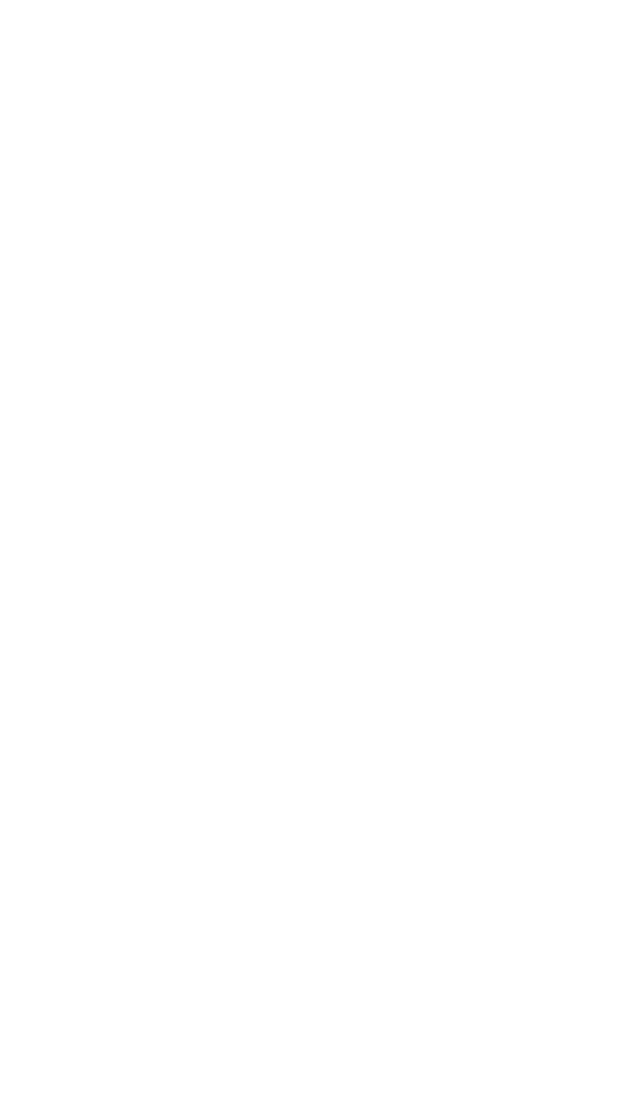
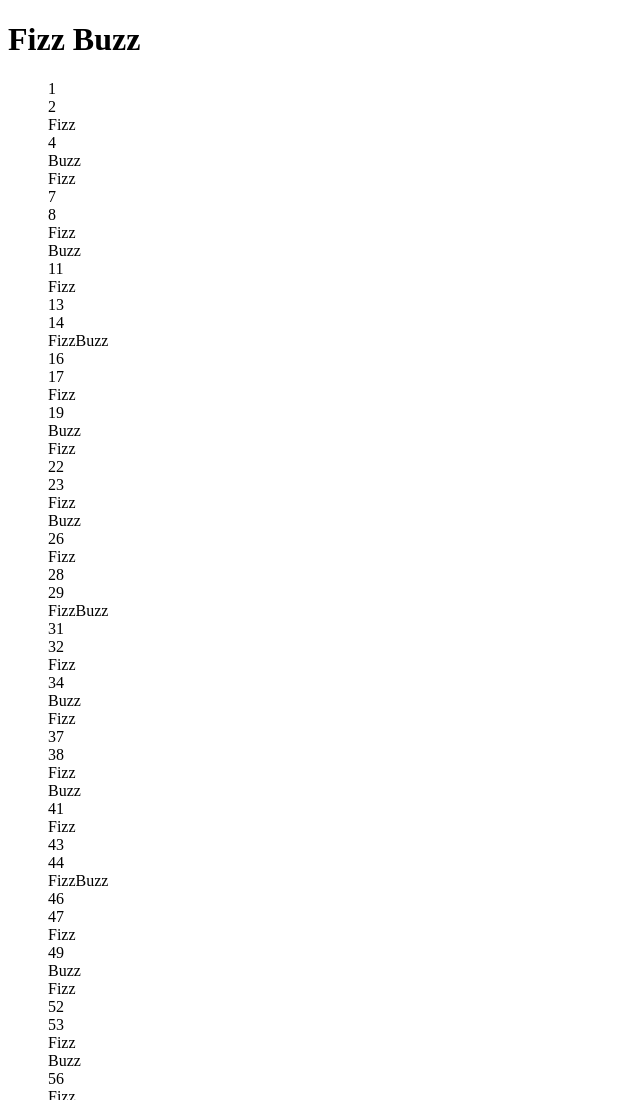
Before and after one commit to igorgaidolfi/js-fizzbuzz, a plain HTML site: page index.html in a window 1280 px wide. Shown: the top 1100 px of the page, without its empty margins (0-640 px from the left). Before the commit the page ends 800 px from the top, so only its background shows below. Drawn offline with Linux system fonts and the light colour scheme.

Commit message:
update Bonus

```diff
--- a/index.html
+++ b/index.html
@@ -6,6 +6,8 @@
         <title>Document</title>
     </head>
     <body>
+        <h1>Fizz Buzz</h1>
+        <ul></ul>
         <script src="./js/script.js"></script>
     </body>
 </html>
--- a/js/script.js
+++ b/js/script.js
@@ -1,13 +1,17 @@
+const list = document.querySelector('ul')
 for(let i=1; i<=100; i++){
     if(i%15==0){
-        console.log('FizzBuzz')
+        let li = `<li style="list-style: none">FizzBuzz</li>`
+        list.innerHTML += li
     }
     else if(i%3 == 0){
-        console.log('Fizz')
+        let li = `<li style="list-style: none">Fizz</li>`
+        list.innerHTML += li
     }else if(i%5==0){
-        console.log('Buzz')
+        let li = `<li style="list-style: none">Buzz</li>`
+        list.innerHTML += li
     }else{
-    console.log(i)
+        let li = `<li style="list-style: none"> ${i} </li>`
+        list.innerHTML += li
     }
-
 }
```
